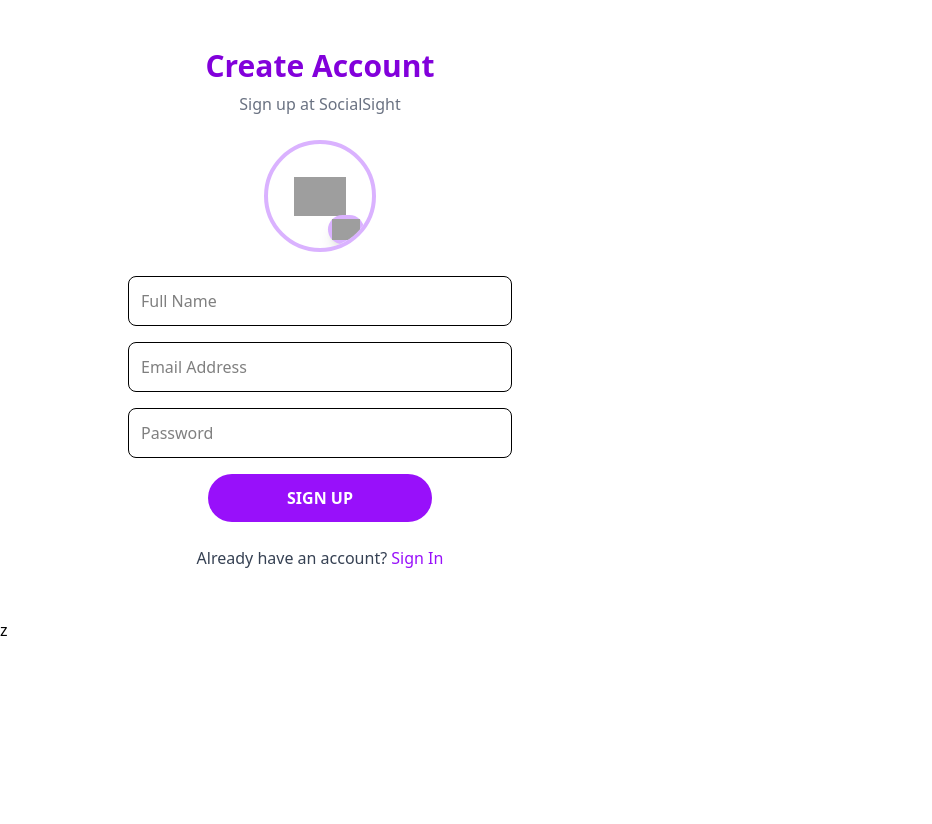
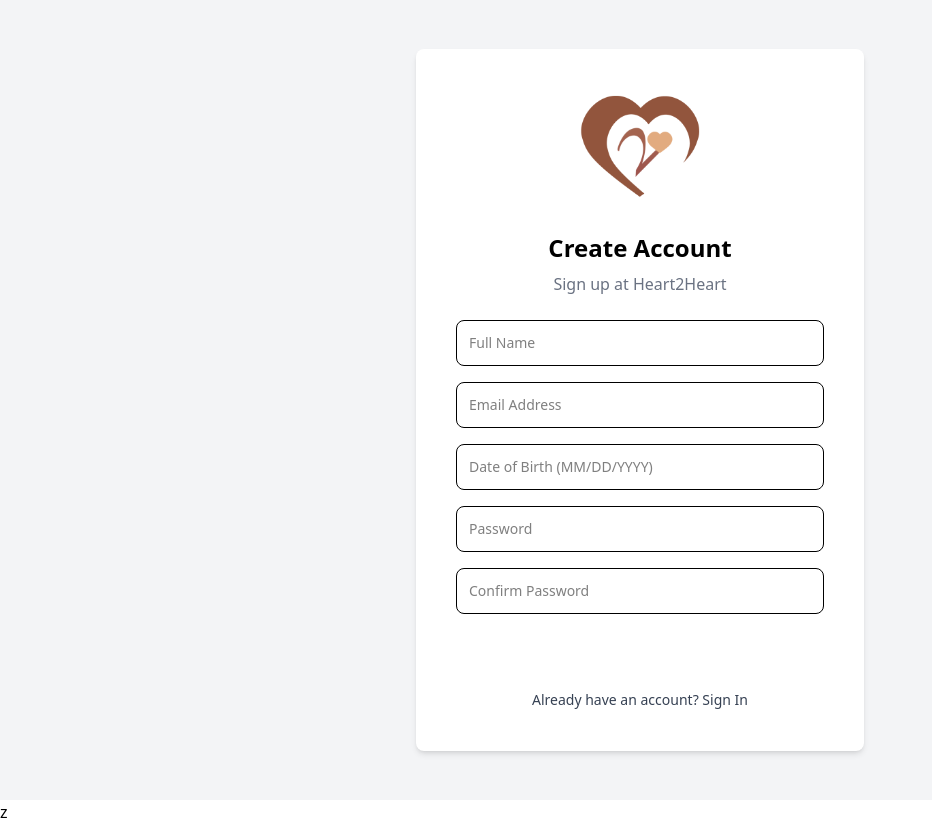
Before and after one commit to umair763/Heart2Heart_Courses, a React (Vite) app in the folder client/: page /signup in a window 1280 px wide. Shown: the whole page, without its empty margins (0-932 px from the left). Before the commit the page ends 800 px from the top, so only its background shows below. Built offline with nearby package versions, Linux system fonts and the light colour scheme; grey boxes are pictures that could not be loaded.

Commit message:
sign up/login moddified

```diff
--- a/client/src/app/pages/auth/Signin.jsx
+++ b/client/src/app/pages/auth/Signin.jsx
@@ -1,6 +1,7 @@
 import { useState, useContext } from 'react';
 import { useNavigate } from 'react-router-dom';
 import AuthContext from '../../context/AuthContext';
+import logo from "/src/assets/images/H2Hlogobrown.png"; // Import logo
 
 function Signin() {
    const [email, setEmail] = useState('');
@@ -29,47 +30,51 @@ function Signin() {
    };
 
    return (
-      <>
-         {/* Left Side - Sign In Form */}
-         <div className="flex flex-col justify-center items-center p-6 bg-white w-full md:w-1/2 h-full">
-            <h2 className="text-3xl font-bold text-purple-700">Sign in</h2>
-            <p className="text-gray-500 mt-1">Welcome to SocialSight</p>
-            <form
-               className="w-full max-w-xs md:max-w-sm lg:max-w-md mt-4 md:mt-6 space-y-3 md:space-y-4 flex flex-col items-center"
-               onSubmit={handleSubmit}
-            >
+      <div className="flex items-center justify-center h-screen bg-gray-100">
+         <div className="bg-white p-8 rounded-lg shadow-md w-full max-w-md flex flex-col items-center">
+            {/* Logo */}
+            <img src={logo} alt="Heart 2 Heart Logo" className="w-20 mb-4" />
+
+            {/* Title */}
+            <h2 className="text-3xl font-bold text-brown-700">Sign in</h2>
+            <p className="text-gray-500 mt-1">Welcome to Heart 2 Heart</p>
+
+            {/* Form */}
+            <form onSubmit={handleSubmit} className="w-full mt-6 space-y-4">
                <input
                   type="email"
                   placeholder="Email Address"
-                  className="w-full p-3 border rounded-lg focus:outline-purple-500"
+                  className="w-full p-3 border rounded-lg focus:outline-brown-500"
                   value={email}
                   onChange={(e) => setEmail(e.target.value)}
                />
                <input
                   type="password"
                   placeholder="Password"
-                  className="w-full p-3 border rounded-lg focus:outline-purple-500"
+                  className="w-full p-3 border rounded-lg focus:outline-brown-500"
                   value={password}
                   onChange={(e) => setPassword(e.target.value)}
                />
                <button
                   type="submit"
-                  className="w-1/2 bg-purple-600 cursor-pointer hover:bg-purple-700 text-white font-bold py-3 rounded-full"
+                  className="w-full bg-brown-600 cursor-pointer hover:bg-brown-700 text-white font-bold py-3 rounded-lg"
                >
                   SIGN IN
                </button>
             </form>
-            <p className="mt-4 text-gray-600 ">
-               New to SocialSight? &nbsp;
+
+            {/* Signup Link */}
+            <p className="mt-4 text-gray-600">
+               New to Heart 2 Heart? &nbsp;
                <span
-                  className="text-purple-600 cursor-pointer hover:underline w-1/2 rounded-full py-2 text-center"
+                  className="text-brown-700 cursor-pointer hover:underline"
                   onClick={() => navigate('/signup')}
                >
                   Sign up
                </span>
             </p>
          </div>
-      </>
+      </div>
    );
 }
 
--- a/client/src/app/pages/auth/Signup.jsx
+++ b/client/src/app/pages/auth/Signup.jsx
@@ -1,92 +1,103 @@
 import React, { useState } from 'react';
 import { useNavigate } from 'react-router-dom';
+import logo from '/src/assets/images/H2Hlogobrown.png'; // Ensure the path is correct
 
 const SignUp = () => {
    const [username, setUsername] = useState('');
    const [email, setEmail] = useState('');
+   const [dob, setDob] = useState('');
    const [password, setPassword] = useState('');
-   const [profileImage, setProfileImage] = useState(null);
+   const [confirmPassword, setConfirmPassword] = useState('');
+   const [error, setError] = useState('');
    const navigate = useNavigate();
-
-   const handleImageUpload = (event) => {
-      const file = event.target.files[0];
-      if (file) {
-         const reader = new FileReader();
-         reader.onloadend = () => {
-            setProfileImage(reader.result);
-         };
-         reader.readAsDataURL(file);
-      }
-   };
 
    const handleSubmit = (e) => {
       e.preventDefault();
-      if (username && email && password) {
-         const user = { username, email, password, profileImage };
+      setError('');
+
+      if (password !== confirmPassword) {
+         setError('Passwords do not match');
+         return;
+      }
+
+      if (username && email && password && dob) {
+         const user = { username, email, dob, password };
          localStorage.setItem('user', JSON.stringify(user)); // Store user data
-         navigate('/Signin'); // Redirect to signin after signup
+         navigate('/signin'); // Redirect to Sign In
       }
    };
 
    return (
-      <>
-         {/* Right Side - Signup Form */}
-         <div className="w-full md:w-1/2 flex flex-col justify-center items-center p-4 md:p-8 lg:p-12 relative">
-            <h2 className="text-xl md:text-2xl lg:text-3xl font-bold text-purple-700 mb-2">Create Account</h2>
-            <p className="text-gray-500 text-sm md:text-base mb-6">Sign up at SocialSight</p>
-
-            <div className="relative w-20 h-20 md:w-24 md:h-24 lg:w-28 lg:h-28 flex justify-center items-center border-4 border-purple-300 rounded-full overflow-hidden">
-               {profileImage ? (
-                  <img src={profileImage} alt="Profile" className="w-full h-full object-cover" />
-               ) : (
-                  <span className="w-6 lg:w-13 md:w-8 sm:w-7">
-                     <img src="./src/assets/images/person-icon-1682.png" />
-                  </span>
-               )}
-               <label className="absolute w-9 bottom-1 right-2 bg-purple-300 text-white  md:p-1 rounded-full cursor-pointer shadow-lg z-50 text-sm md:text-base">
-                  <img src="./src/assets/images/camera.png" />
-                  <input type="file" accept="image/*" className="hidden" onChange={handleImageUpload} />
-               </label>
+      <div className="flex justify-center items-center min-h-screen bg-gray-100">
+         <div className="bg-white shadow-md rounded-lg p-6 md:p-8 lg:p-10 w-full max-w-md">
+            {/* H2H Logo */}
+            <div className="flex justify-center mb-6">
+               <img src={logo} alt="Heart2Heart Logo" className="w-24 md:w-32" />
             </div>
 
-            <form
-               className="w-full max-w-xs md:max-w-sm lg:max-w-md mt-4 md:mt-6 space-y-3 md:space-y-4 flex flex-col items-center"
-               onSubmit={handleSubmit}
-            >
+            <h2 className="text-2xl font-bold text-brown-700 text-center mb-2">Create Account</h2>
+            <p className="text-gray-500 text-center mb-6">Sign up at Heart2Heart</p>
+
+            {/* Form */}
+            <form className="space-y-4" onSubmit={handleSubmit}>
                <input
                   type="text"
                   placeholder="Full Name"
-                  className="w-sm p-2 md:p-3 border rounded-lg focus:outline-purple-500 text-sm md:text-base"
+                  className="w-full p-3 border rounded-lg focus:outline-brown-500 text-sm"
                   value={username}
                   onChange={(e) => setUsername(e.target.value)}
+                  required
                />
                <input
                   type="email"
                   placeholder="Email Address"
-                  className="w-sm p-2 md:p-3 border rounded-lg focus:outline-purple-500 text-sm md:text-base"
+                  className="w-full p-3 border rounded-lg focus:outline-brown-500 text-sm"
                   value={email}
                   onChange={(e) => setEmail(e.target.value)}
+                  required
+               />
+               <input
+                  type="text"
+                  placeholder="Date of Birth (MM/DD/YYYY)"
+                  className="w-full p-3 border rounded-lg focus:outline-brown-500 text-sm"
+                  value={dob}
+                  onChange={(e) => setDob(e.target.value)}
+                  pattern="\d{2}/\d{2}/\d{4}"
+                  title="Enter date in MM/DD/YYYY format"
+                  required
                />
                <input
                   type="password"
                   placeholder="Password"
-                  className="w-sm p-2 md:p-3 border rounded-lg focus:outline-purple-500 text-sm md:text-base"
+                  className="w-full p-3 border rounded-lg focus:outline-brown-500 text-sm"
                   value={password}
                   onChange={(e) => setPassword(e.target.value)}
+                  required
                />
+               <input
+                  type="password"
+                  placeholder="Confirm Password"
+                  className="w-full p-3 border rounded-lg focus:outline-brown-500 text-sm"
+                  value={confirmPassword}
+                  onChange={(e) => setConfirmPassword(e.target.value)}
+                  required
+               />
+
+               {error && <p className="text-red-600 text-sm">{error}</p>}
+
                <button
                   type="submit"
-                  className="w-1/2 bg-purple-600 cursor-pointer hover:bg-purple-700 text-white font-semibold py-2 md:py-3 rounded-full text-sm md:text-base"
+                  className="w-full bg-brown-600 cursor-pointer hover:bg-brown-700 text-white font-semibold py-3 rounded-full text-sm"
                >
                   SIGN UP
                </button>
             </form>
 
-            <button className="mt-4 md:mt-6 text-gray-700 text-sm md:text-base" onClick={() => navigate('/signin')}>
-               Already have an account? <span className="hover:underline text-purple-600 cursor-pointer">Sign In</span>
+            <button className="mt-4 text-gray-700 text-sm w-full text-center" onClick={() => navigate('/signin')}>
+               Already have an account? <span className="hover:underline text-brown-600 cursor-pointer">Sign In</span>
             </button>
          </div>
-      </>
+      </div>
    );
 };
 
```
Also changed, not shown: client/read me.txt, client/src/assets/images/H2Hlogobrown.png (added).
